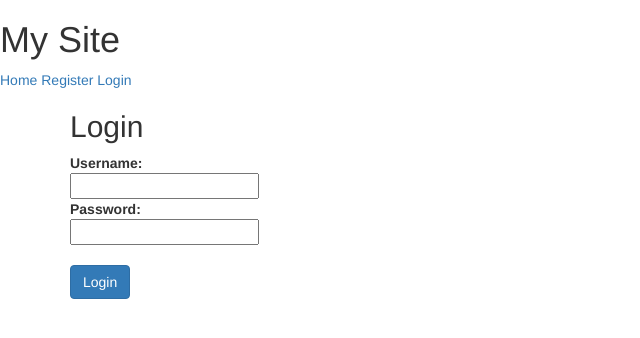
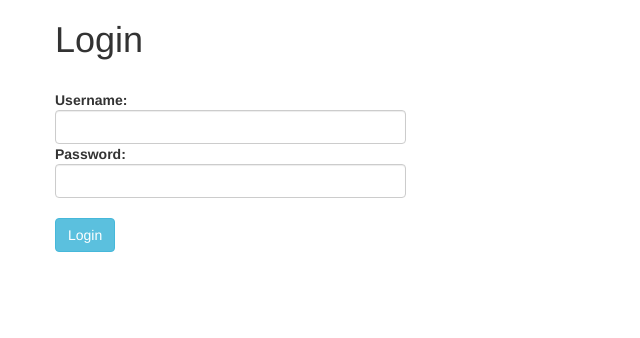
Before and after one commit to WomensCodingCircle/jcc-app, a Flask app: page /login/ in a window 1280 px wide. Shown: the top 338 px of the page, without its empty margins (0-640 px from the left). Run offline with Flask 2, Linux system fonts and the light colour scheme; some libraries are stand-ins or nearby versions.

Commit message:
Add Initiatve

```diff
--- a/app/__init__.py
+++ b/app/__init__.py
@@ -3,6 +3,7 @@ from flask_bootstrap import Bootstrap
 from flask_sqlalchemy import SQLAlchemy
 from flask_admin import Admin
 from flask_migrate import Migrate
+from flask_login import LoginManager
 
 app = Flask(__name__)
 app.jinja_env.auto_reload = True
@@ -11,6 +12,7 @@ Bootstrap(app)
 db = SQLAlchemy(app)
 admin=Admin(app)
 migrate = Migrate(app,db)
+login_manager = LoginManager()
 
 from app.models import User, Event, Donation
 
--- a/app/templates/login.html
+++ b/app/templates/login.html
@@ -1,18 +1,29 @@
-{% extends "logout.html" %}
+{% extends "bootstrap/base.html" %}
+{% block title %}JCC App{% endblock %}
+
+{% block navbar %}
+   <div class="navbar navbar-fixed-top">
+      <!-- ... -->
+   </div>
+{% endblock %}
 
 {% block content %}
    <div class="container">
-  <div class="content">
-    <h2>Login</h2>
+      <div class="row">
+         <h1>Login</h1>
+      </div>
+      <br />
+      <div class="row">
          <form action="{{ url_for('login') }}" method="post">
             <dl>
                <dt>Username:</dt>
-              <dd><input type="text" name="username"></dd>
+               <dd><input type="text" class="form-control" name="username" style="width: 30%;"></dd>
                <dt>Password:</dt>
-              <dd><input type="password" name="password"></dd>
+               <dd><input type="password" class="form-control" name="password" style="width: 30%;"></dd>
             </dl>
-          <input type="submit" value="Login" class="btn btn-primary">
+            <input type="submit" value="Login" class="btn btn-info">
          </form>
       </div>
   </div>
+</div>
 {% endblock %}
```
Also changed, not shown: app/models.py (+10 -2 lines), migrations/versions/7ac0ceb4aa3c_.py (renamed from migrations/versions/ea7f24c472a7_.py, +15 -6 lines). Lines whose indentation alone changed are shown as unchanged.
